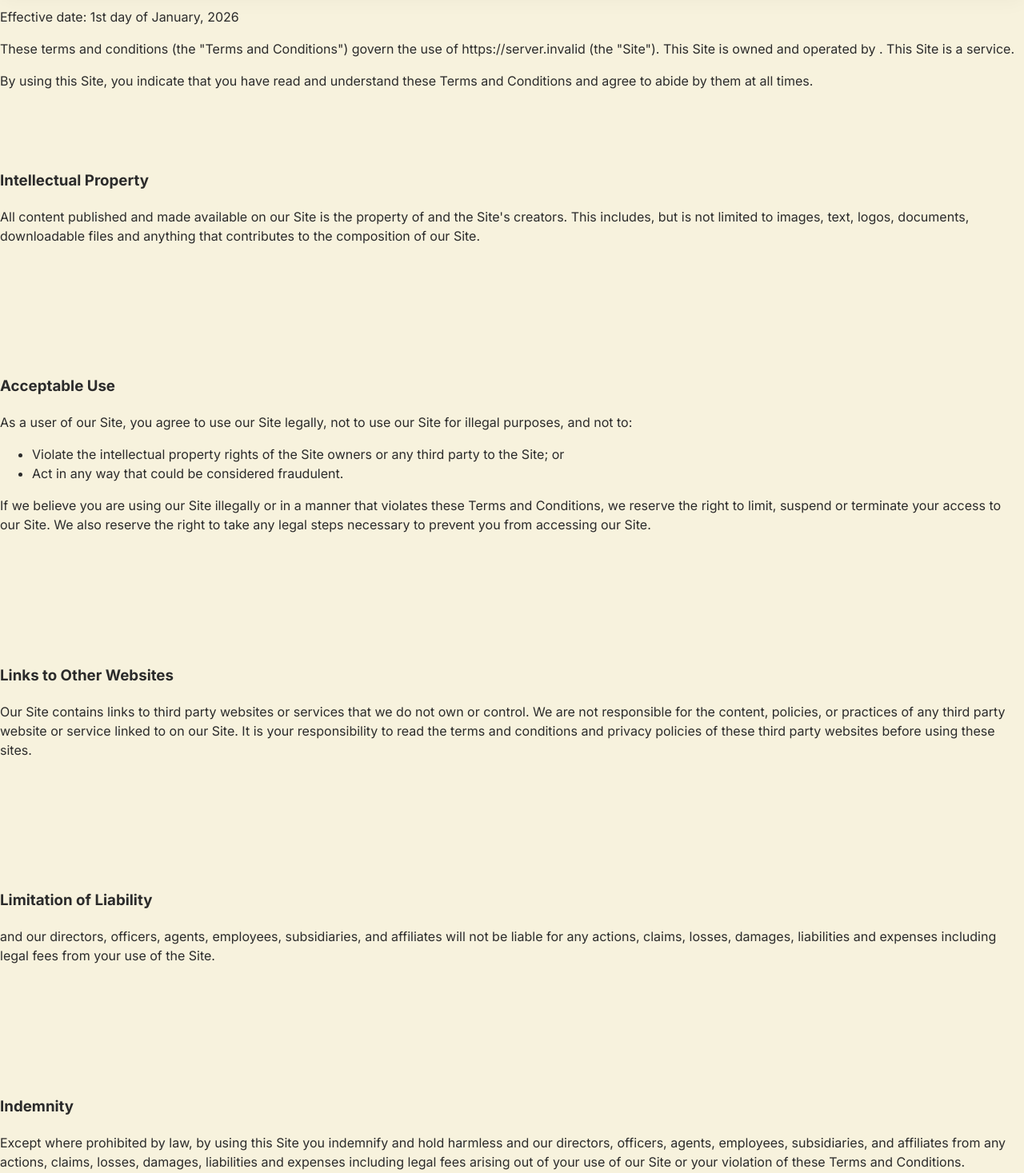
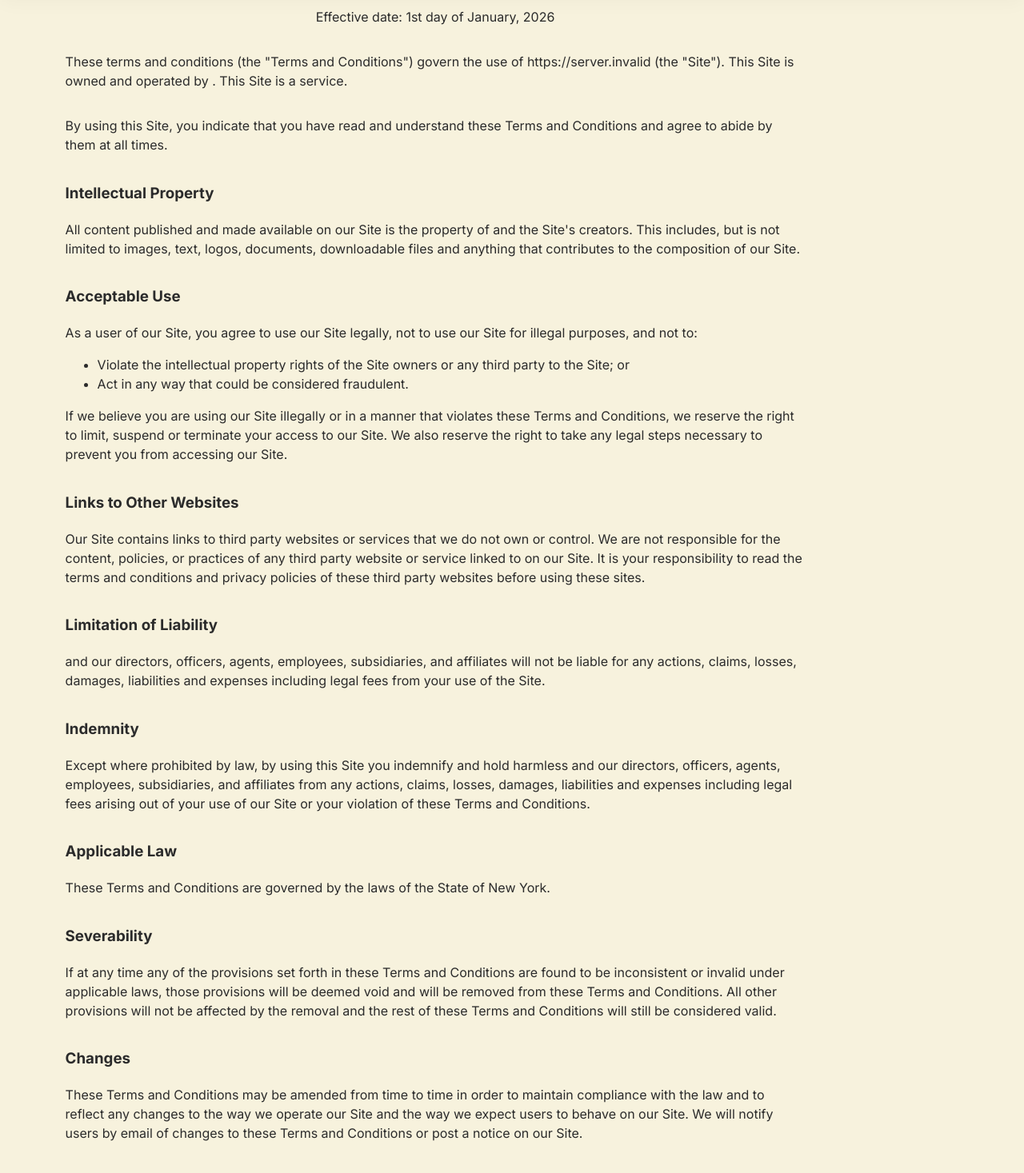
Before and after one commit to BeeDev-ValorCollective/pymSphere-client, a React (Vite) app: page /terms in a window 1280 px wide. Shown: the part 160-1627 px from the top of the page at 80% size. Built offline with nearby package versions, Linux system fonts and the light colour scheme; no server answers.

Commit message:
terms privacy styled

```diff
--- a/src/components/Footer.jsx
+++ b/src/components/Footer.jsx
@@ -39,14 +39,14 @@ export default function Footer() {
             <NavLink to="/about">About Us</NavLink>
             <NavLink to="/about">Our Mission</NavLink>
             {/* <NavLink to="/careers">Careers</NavLink> */}
-            <NavLink to="/contact">Contact</NavLink>
           </div>
 
           <div className="footer__col">
             <div className="footer__heading">Support</div>
+            <NavLink to="/contact">Contact</NavLink>
             {/* <NavLink to="/help-center">Help Center</NavLink> */}
-            {/* <NavLink to="/privacy">Privacy Policy</NavLink> */}
-            {/* <NavLink to="/terms">Terms of Service</NavLink> */}
+            <NavLink to="/privacy">Privacy Policy</NavLink>
+            <NavLink to="/terms">Terms of Service</NavLink>
             {/* <NavLink to="/security">Security</NavLink> */}
           </div>
         </div>
--- a/src/pages/Privacy.jsx
+++ b/src/pages/Privacy.jsx
@@ -1,3 +1,4 @@
+import './styles/TermsPrivacy.css'
 
 const Website = import.meta.env.VITE_WEBSITE_URL
 const Owner = import.meta.env.VITE_OWNER_NAME;
@@ -21,23 +22,23 @@ export default function Privacy() {
 
 
     return(
-        <>
-        <div>
+        <div className='termPrivacy_mainContainer'>
+            <div className='termPrivacy_headerSection'>
                 <p>Type of website: Service</p>
                 <p>Effective Date: 1st day of January 2026</p>
             </div>
-        <div>
+            <div className='termPrivacy_section'>
                 <p>{Website} (the "Site") is owned and operated by {Owner}. {Owner} can be contacted at:</p>
-            <address>
-                <a href={`mailto:${Owner_Email}?subject=Regarding%20Privacy%20Policy...`}></a>
-                <a href={DCO_PhoneLink}>{DCO_PhoneDisplay}</a>
-                <p>{DCO_AddressLine1}</p>
-                <p>{DCO_AddressLine2}</p>
-                <p>{DCO_AddressLine3}</p>
+                <address className="alt">
+                    <a href={`mailto:${Owner_Email}?subject=Regarding%20Privacy%20Policy...`}>{Owner_Email}</a>
+                    <a href={PCO_PhoneLink}>{PCO_PhoneDisplay}</a>
+                    <p>{PCO_AddressLine1}</p>
+                    <p>{PCO_AddressLine2}</p>
+                    <p>{PCO_AddressLine3}</p>
                 </address>
             </div>
-        <div>
-            <div className="section">
+            <div className='termPrivacy_section'>
+                <div className="content">
                     <h3>Purpose</h3>
                     <p>The purpose of this privacy policy (this "Privacy Policy") is to inform users of our Site of the following:</p>
                     <ol>
@@ -49,7 +50,7 @@ export default function Privacy() {
                     </ol>
                     <p>This Privacy Policy applies in addition to the terms and conditions of our Site.</p>
                 </div>
-            <div className="section">
+                <div className="content">
                     <h3>Consent</h3>
                     <p>By using our Site users agree that they consent to:</p>
                     <ol>
@@ -57,11 +58,11 @@ export default function Privacy() {
                         <li>The collection, use, and retention of the data listed in this Privacy Policy.</li>
                     </ol>
                 </div>
-            <div className="section">
+                <div className="content">
                     <h3>Personal Data We Collect</h3>
                     <p>We only collect data that helps us achieve the purpose set out in this Privacy Policy. We will not collect any additional data beyond the data listed below without notifying you first.</p>
                 </div>
-            <div className="section">
+                <div className="content">
                     <h3>Data Collected in a Non-Automatic Way</h3>
                     <p>We may also collect the following data when you perform certain functions on our Site:</p>
                     <ol>
@@ -73,7 +74,7 @@ export default function Privacy() {
                         <li>Contact Form on Website; and</li>
                     </ol>
                 </div>
-            <div className="section">
+                <div className="content">
                     <h3>How We Use Personal Data</h3>
                     <p>Data collected on our Site will only be used for the purposes specified in this Privacy Policy or indicated on the relevant pages of our Site. We will not use your data beyond what we disclose in this Privacy Policy.</p>
                     <p>The data we collect when the user performs certain functions may be used for the following purposes:</p>
@@ -81,7 +82,7 @@ export default function Privacy() {
                         <li>Communication;</li>
                     </ol>
                 </div>
-            <div className="section">
+                <div className="content">
                     <h3>Who We Share Personal Data With</h3>
                     <p><span>Employees</span></p>
                     <p>We may disclose user data to any member of our organization who reasonably needs access to user data to achieve the purposes set out in this Privacy Policy.</p>
@@ -95,24 +96,24 @@ export default function Privacy() {
                     </ol>
                     <p>If you follow hyperlinks from our Site to another Site, please note that we are not responsible for and have no control over their privacy policies and practices.</p>
                 </div>
-            <div className="section">
+                <div className="content">
                     <h3>How Long We Store Personal Data</h3>
                     <p>User data will be stored until the purpose the data was collected for has been achieved.</p>
                     <p>You will be notified if your data is kept for longer than this period.</p>
                 </div>
-            <div className="section">
+                <div className="content">
                     <h3>How We Protect Your Personal Data</h3>
                     <p>In order to protect your security, we use the strongest available browser encryption and store all of our data on servers in secure facilities. All data is only accessible to our employees. Our employees are bound by strict confidentiality agreements and a breach of this agreement would result in the employee's termination.</p>
                     <p>While we take all reasonable precautions to ensure that user data is secure and that users are protected, there always remains the risk of harm. The Internet as a whole can be insecure at times and therefore we are unable to guarantee the security of user data beyond what is reasonably practical.</p>
                 </div>
-            <div className="section">
+                <div className="content">
                     <h3>Children</h3>
                     <p>We do not knowingly collect or use personal data from children under 13 years of age. If we learn that we have collected personal data from a child under 13 years of age, the personal data will be deleted as soon as possible. If a child under 13 years of age has provided us with personal data their parent or guardian may contact our privacy officer.</p>
                 </div>
-            <div className="section">
+                <div className="content">
                     <h3>How to Access, Modify, Delete, or Challenge the Data Collected</h3>
                     <p>If you would like to know if we have collected your personal data, how we have used your personal data, if we have disclosed your personal data and to who we disclosed your personal data, or if you would like your data to be deleted or modified in any way, please contact our privacy officer here:</p>
-                <address>
+                    <address className='alt'>
                         <p>{PCO_Name}</p>
                         <a href={`mailto:${PCO_Email}?subject=Regarding%20Privacy%20Policy...`}>{PCO_Email}</a>
                         <a href={PCO_PhoneLink}>{PCO_PhoneDisplay}</a>
@@ -121,14 +122,14 @@ export default function Privacy() {
                         <p>{PCO_AddressLine3}</p>
                     </address>
                 </div>
-            <div className="section">
+                <div className="content">
                     <h3>How to Opt-Out of Data Collection, Use or Disclosure</h3>
                     <p>In addition to the method(s) described in the How to Access, Modify, Delete, or Challenge the Data Collected section, we provide the following specific opt-out methods for the forms of collection, use, or disclosure of your personal data specified below:</p>
                     <ol>
                         <li>You can opt-out of the use of SMS Text and/or emails. You can opt-out by clicking "unsubscribe" link at the bottom of any emails. You can opt-out by clicking "unsubscribe" link at the bottom of any emails and text messages.</li>
                     </ol>
                 </div>
-            <div className="section">
+                <div className="content">
                     <h3>Cookie Policy</h3>
                     <p>A cookie is a small file, stored on a user's hard drive by a website. Its purpose is to collect data relating to the user's browsing habits. You can choose to be notified each time a cookie is transmitted. You can also choose to disable cookies entirely in your internet browser, but this may decrease the quality of your user experience.</p>
                     <p>We use the following types of cookies on our Site:</p>
@@ -139,14 +140,14 @@ export default function Privacy() {
                         </li>
                     </ol>
                 </div>
-            <div className="section">
+                <div className="content">
                     <h3>Modifications</h3>
                     <p>This Privacy Policy may be amended from time to time in order to maintain compliance with the law and to reflect any changes to our data collection process. When we amend this Privacy Policy we will update the "Effective Date" at the top of this Privacy Policy. We recommend that our users periodically review our Privacy Policy to ensure that they are notified of any updates. If necessary, we may notify users by email of changes to this Privacy Policy.</p>
                 </div>
-            <div className="section">
+                <div className="content">
                     <h3>Contact Information</h3>
                     <p>If you have any questions, concerns or complaints, you can contact our privacy officer, {PCO_Name}, at:</p>
-                <address>
+                    <address className='alt'>
                         <p>{PCO_Name}</p>
                         <a href={`mailto:${PCO_Email}?subject=Regarding%20Privacy%20Policy...`}>{PCO_Email}</a>
                         <a href={PCO_PhoneLink}>{PCO_PhoneDisplay}</a>
@@ -156,6 +157,6 @@ export default function Privacy() {
                     </address>
                 </div>
             </div>
-        </>
+        </div>
     )
 }
--- a/src/pages/Terms.jsx
+++ b/src/pages/Terms.jsx
@@ -1,7 +1,8 @@
+import './styles/TermsPrivacy.css'
 
 const Website = import.meta.env.VITE_WEBSITE_URL
 const Owner = import.meta.env.VITE_OWNER_NAME;
-const OwnerEmail = import.meta.env.VITE_OWNEREMAIL;
+const OwnerEmail = import.meta.env.VITE_OWNER_EMAIL;
 const AddressLine1 = import.meta.env.VITE_ADDRESS_LINE1;
 const AddressLine2 = import.meta.env.VITE_ADDRESS_LINE2;
 const AddressLine3 = import.meta.env.VITE_ADDRESS_LINE3;
@@ -12,18 +13,20 @@ export default function Terms() {
 
 
     return(
-        <>
-        <div>
+        <div className='termPrivacy_mainContainer'>
+            <div className="termPrivacy_headerSection">
                 <p>Effective date: 1st day of January, 2026</p>
+            </div>
+            <div className='termPrivacy_section'>
                 <p>These terms and conditions (the "Terms and Conditions") govern the use of {Website} (the "Site"). This Site is owned and operated by {Owner}. This Site is a service.</p>
                 <p>By using this Site, you indicate that you have read and understand these Terms and Conditions and agree to abide by them at all times.</p>
             </div>
-        <div>
-            <div className="section">
+            <div className='termPrivacy_section'>
+                <div className="content">
                     <h3>Intellectual Property</h3>
                     <p>All content published and made available on our Site is the property of {Owner} and the Site's creators. This includes, but is not limited to images, text, logos, documents, downloadable files and anything that contributes to the composition of our Site.</p>
                 </div>
-            <div className="section">
+                <div className="content">
                     <h3>Acceptable Use</h3>
                     <p>As a user of our Site, you agree to use our Site legally, not to use our Site for illegal purposes, and not to:</p>
                     <ul>
@@ -32,34 +35,34 @@ export default function Terms() {
                     </ul>
                     <p>If we believe you are using our Site illegally or in a manner that violates these Terms and Conditions, we reserve the right to limit, suspend or terminate your access to our Site. We also reserve the right to take any legal steps necessary to prevent you from accessing our Site.</p>
                 </div>
-            <div className="section">
+                <div className="content">
                     <h3>Links to Other Websites</h3>
                     <p>Our Site contains links to third party websites or services that we do not own or control. We are not responsible for the content, policies, or practices of any third party website or service linked to on our Site. It is your responsibility to read the terms and conditions and privacy policies of these third party websites before using these sites.</p>
                 </div>
-            <div className="section">
+                <div className="content">
                     <h3>Limitation of Liability</h3>
                     <p>{Owner} and our directors, officers, agents, employees, subsidiaries, and affiliates will not be liable for any actions, claims, losses, damages, liabilities and expenses including legal fees from your use of the Site.</p>
                 </div>
-            <div className="section">
+                <div className="content">
                     <h3>Indemnity</h3>
                     <p>Except where prohibited by law, by using this Site you indemnify and hold harmless {Owner} and our directors, officers, agents, employees, subsidiaries, and affiliates from any actions, claims, losses, damages, liabilities and expenses including legal fees arising out of your use of our Site or your violation of these Terms and Conditions.</p>
                 </div>
-            <div className="section">
+                <div className="content">
                     <h3>Applicable Law</h3>
                     <p>These Terms and Conditions are governed by the laws of the State of New York.</p>
                 </div>
-            <div className="section">
+                <div className="content">
                     <h3>Severability</h3>
                     <p>If at any time any of the provisions set forth in these Terms and Conditions are found to be inconsistent or invalid under applicable laws, those provisions will be deemed void and will be removed from these Terms and Conditions. All other provisions will not be affected by the removal and the rest of these Terms and Conditions will still be considered valid.</p>
                 </div>
-            <div className="section">
+                <div className="content">
                     <h3>Changes</h3>
                     <p>These Terms and Conditions may be amended from time to time in order to maintain compliance with the law and to reflect any changes to the way we operate our Site and the way we expect users to behave on our Site. We will notify users by email of changes to these Terms and Conditions or post a notice on our Site.</p>
                 </div>
-            <div className="section">
+                <div className="content">
                     <h3>Contact Details</h3>
                     <p>Please contact us if you have any questions or concerns. Our contact details are as follows:</p>
-                <address>
+                    <address className='alt'>
                         <a href={`mailto:${OwnerEmail}?subject=Regarding%20Terms%20and%20Conditions...`}>{OwnerEmail}</a>
                         <a href={PhoneLink}>{PhoneDisplay}</a>
                         <p>{AddressLine1}</p>
@@ -69,6 +72,6 @@ export default function Terms() {
                     <p>You can also contact us through the feedback form available on our Site.</p>
                 </div>
             </div>
-        </>
+        </div>
     )
 }
--- /dev/null
+++ b/src/pages/styles/TermsPrivacy.css
@@ -0,0 +1,32 @@
+.termPrivacy_mainContainer {
+    display: flex;
+    flex-direction: column;
+    justify-content: center;
+    align-items: center;
+    width: 85%;
+}
+
+.termPrivacy_headerSection {
+    display: flex;
+    flex-direction: column;
+    justify-content: center;
+    align-items: center;
+    width: 85%;
+}
+
+.termPrivacy_section {
+    display: flex;
+    flex-direction: column;
+    justify-content: center;
+    align-items: flex-start;
+    width: 85%;
+}
+
+.alt {
+    margin-left: 2em;
+
+}
+
+.alt a {
+    color: var(--text);
+}
```
Lines whose indentation alone changed are shown as unchanged.
